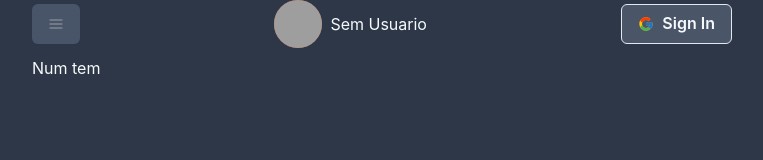
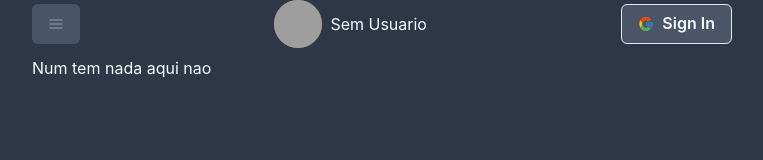
Before and after one commit to kidmortal/next-kid, a Next.js app: page / in a window 1280 px wide. Shown: the top 160 px of the page, without its empty margins (258-1021 px from the left). Built offline with nearby package versions, Linux system fonts and the light colour scheme; grey boxes are pictures that could not be loaded.

Commit message:
fix: botao de login crashando

```diff
--- a/src/pages/index.tsx
+++ b/src/pages/index.tsx
@@ -1,5 +1,5 @@
 import { Text } from "@chakra-ui/react";
 
 export default function Home() {
-  return <Text>Num tem</Text>;
+  return <Text>Num tem nada aqui nao</Text>;
 }
```
